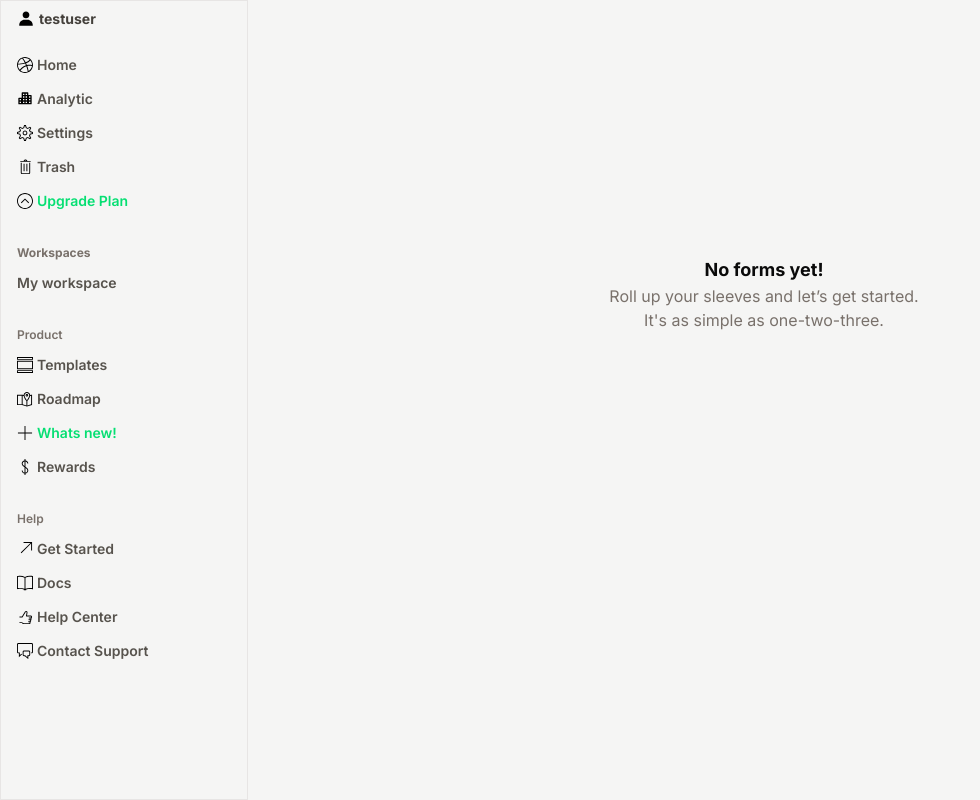
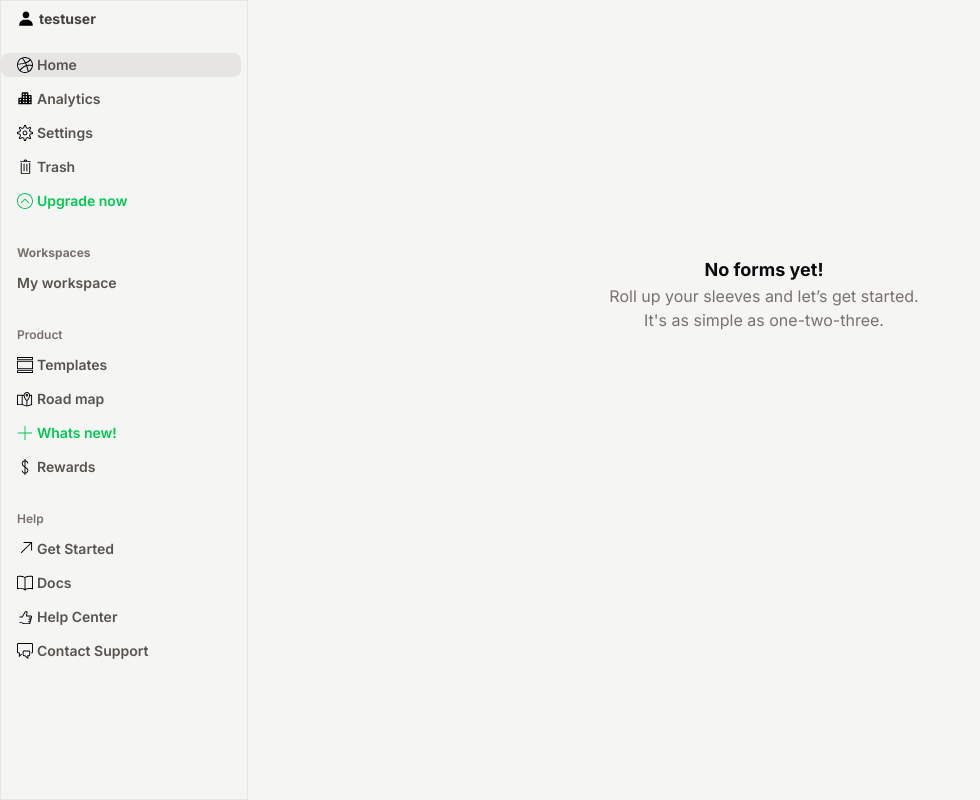
Before and after one commit to harinandan-05/formly_1, a Next.js app in the folder apps/client/: page /dashboard in a window 1280 px wide. Shown: the whole page, without its empty margins (0-980 px from the left). Built offline with nearby package versions, Linux system fonts and the light colour scheme.

Commit message:
made sidebar component

```diff
--- /dev/null
+++ b/apps/client/components/dashboard/SidebarItem.tsx
@@ -0,0 +1,35 @@
+interface ItemProps {
+  label: string;
+  icon: React.ElementType;
+  isActive?: boolean;
+  highlight?: boolean;
+}
+
+export default function SidebarItem({
+  label,
+  icon: Icon,
+  isActive = false,
+  highlight = false,
+}: ItemProps) {
+  return (
+    <div
+      className={`max-w-64 flex items-center rounded-md w-60 py-0.5 hover:bg-stone-200 ${
+        isActive ? "bg-stone-200" : ""
+      }`}
+    >
+      <div className="flex gap-1 items-center mx-4">
+        <Icon
+          className={highlight ? "text-green-500" : "text-black"}
+          size={16}
+        />
+        <p
+          className={`text-sm font-semibold ${
+            highlight ? "text-green-500" : "text-stone-600"
+          }`}
+        >
+          {label}
+        </p>
+      </div>
+    </div>
+  );
+}
--- a/apps/client/components/dashboard/sidebar.tsx
+++ b/apps/client/components/dashboard/sidebar.tsx
@@ -1,5 +1,4 @@
-import { BiSolidUser } from "react-icons/bi";
-import { BiSolidCity } from "react-icons/bi";
+import { BiSolidUser, BiSolidCity } from "react-icons/bi";
 import {
   TfiSettings,
   TfiTrash,
@@ -15,59 +14,30 @@ import {
   TfiMapAlt,
 } from "react-icons/tfi";
 
+import SidebarItem from "./SidebarItem";
+
 export default function Sidebar() {
   return (
     <div className="min-h-screen bg-stone-100 border border-stone-200 w-62">
-      {/* avatar section */}
+
+      {/* Avatar section */}
       <div className="max-w-64 flex p-2">
         <div className="flex gap-1 items-center mx-2">
-          <BiSolidUser size={18} color="black" />
+          <BiSolidUser size={18} className="text-black" />
           <p className="text-sm font-bold text-stone-700">testuser</p>
         </div>
       </div>
 
+      {/* Main navigation */}
       <div className="flex flex-col gap-2.5 mt-4 items-start">
-        {/* Home tab */}
-        <div className="max-w-64 flex items-center hover:bg-stone-200 rounded-md w-60 py-0.5">
-          <div className="flex gap-1 items-center mx-4">
-            <TfiDribbble color="black" />
-            <p className="text-sm font-semibold text-stone-600">Home</p>
-          </div>
-        </div>
-
-        {/* analytics tab */}
-        <div className="max-w-64 flex items-center hover:bg-stone-200 rounded-md w-60 py-0.5">
-          <div className="flex gap-1 items-center mx-4">
-            <BiSolidCity color="black" />
-            <p className="text-sm font-semibold text-stone-600">Analytic</p>
-          </div>
-        </div>
-
-        {/* settings */}
-        <div className="max-w-64 flex items-center hover:bg-stone-200 rounded-md w-60 py-0.5">
-          <div className="flex gap-1 items-center mx-4">
-            <TfiSettings color="black" />
-            <p className="text-sm font-semibold text-stone-600">Settings</p>
-          </div>
-        </div>
-
-        {/* Trash */}
-        <div className="max-w-64 flex items-center hover:bg-stone-200 rounded-md w-60 py-0.5">
-          <div className="flex gap-1 items-center mx-4">
-            <TfiTrash color="black" />
-            <p className="text-sm font-semibold text-stone-600">Trash</p>
-          </div>
-        </div>
-
-        <div className="max-w-64 flex items-center hover:bg-stone-200 rounded-md w-60 py-0.5">
-          <div className="flex gap-1 items-center mx-4">
-            <TfiArrowCircleUp color="black" size={16} />
-            <p className="text-sm font-semibold text-green-400">Upgrade Plan</p>
-          </div>
-        </div>
+        <SidebarItem icon={TfiDribbble} label="Home" isActive />
+        <SidebarItem icon={BiSolidCity} label="Analytics" />
+        <SidebarItem icon={TfiSettings} label="Settings" />
+        <SidebarItem icon={TfiTrash} label="Trash" />
+        <SidebarItem icon={TfiArrowCircleUp} label="Upgrade now" highlight />
       </div>
 
-      {/* workspace */}
+      {/* Workspace */}
       <div className="flex flex-col mt-8 gap-2.5">
         <div className="mx-4 max-w-64">
           <p className="text-xs text-stone-500 font-bold">Workspaces</p>
@@ -80,42 +50,25 @@ export default function Sidebar() {
         </div>
       </div>
 
-      {/* product  */}
-
+      {/* Product */}
       <div className="flex flex-col gap-2.5 mt-8">
         <div className="mx-4 max-w-64">
           <p className="text-xs text-stone-500 font-semibold">Product</p>
         </div>
 
-        <div className="max-w-64 flex items-center hover:bg-stone-200 rounded-md w-60 py-0.5">
-          <div className="flex gap-1 items-center mx-4">
-            <TfiLayoutAccordionSeparated color="black" />
-            <p className="text-sm font-semibold text-stone-600">Templates</p>
-          </div>
-        </div>
+        <SidebarItem icon={TfiLayoutAccordionSeparated} label="Templates" />
+        <SidebarItem icon={TfiMapAlt} label="Road map" />
+        <SidebarItem icon={TfiPlus} label="Whats new!" highlight />
 
         <div className="max-w-64 flex items-center hover:bg-stone-200 rounded-md w-60 py-0.5">
           <div className="flex gap-1 items-center mx-4">
-            <TfiMapAlt color="black" />
-            <p className="text-sm font-semibold text-stone-600">Roadmap</p>
-          </div>
-        </div>
-
-        <div className="max-w-64 flex items-center hover:bg-stone-200 rounded-md w-60 py-0.5">
-          <div className="flex gap-1 items-center mx-4">
-            <TfiPlus color="black" />
-            <p className="text-sm font-semibold text-green-400">Whats new!</p>
-          </div>
-        </div>
-
-        <div className="max-w-64 flex items-center hover:bg-stone-200 rounded-md w-60 py-0.5">
-          <div className="flex gap-1 items-center mx-4">
-            <TfiMoney color="black" />
+            <TfiMoney className="text-black" />
             <p className="text-sm font-semibold text-stone-600">Rewards</p>
           </div>
         </div>
       </div>
 
+      {/* Help */}
       <div className="max-w-64 flex flex-col gap-2.5 mt-8">
         <div className="mx-4 max-w-64">
           <p className="text-xs text-stone-500 font-semibold">Help</p>
@@ -123,28 +76,28 @@ export default function Sidebar() {
 
         <div className="max-w-64 flex items-center hover:bg-stone-200 rounded-md w-60 py-0.5">
           <div className="flex gap-1 items-center mx-4">
-            <TfiArrowTopRight color="black" />
+            <TfiArrowTopRight className="text-black" />
             <p className="text-sm font-semibold text-stone-600">Get Started</p>
           </div>
         </div>
 
         <div className="max-w-64 flex items-center hover:bg-stone-200 rounded-md w-60 py-0.5">
           <div className="flex gap-1 items-center mx-4">
-            <TfiBook color="black" />
+            <TfiBook className="text-black" />
             <p className="text-sm font-semibold text-stone-600">Docs</p>
           </div>
         </div>
 
         <div className="max-w-64 flex items-center hover:bg-stone-200 rounded-md w-60 py-0.5">
           <div className="flex gap-1 items-center mx-4">
-            <TfiThumbUp color="black" />
+            <TfiThumbUp className="text-black" />
             <p className="text-sm font-semibold text-stone-600">Help Center</p>
           </div>
         </div>
 
         <div className="max-w-64 flex items-center hover:bg-stone-200 rounded-md w-60 py-0.5">
           <div className="flex gap-1 items-center mx-4">
-            <TfiComments color="black" />
+            <TfiComments className="text-black" />
             <p className="text-sm font-semibold text-stone-600">
               Contact Support
             </p>
```
